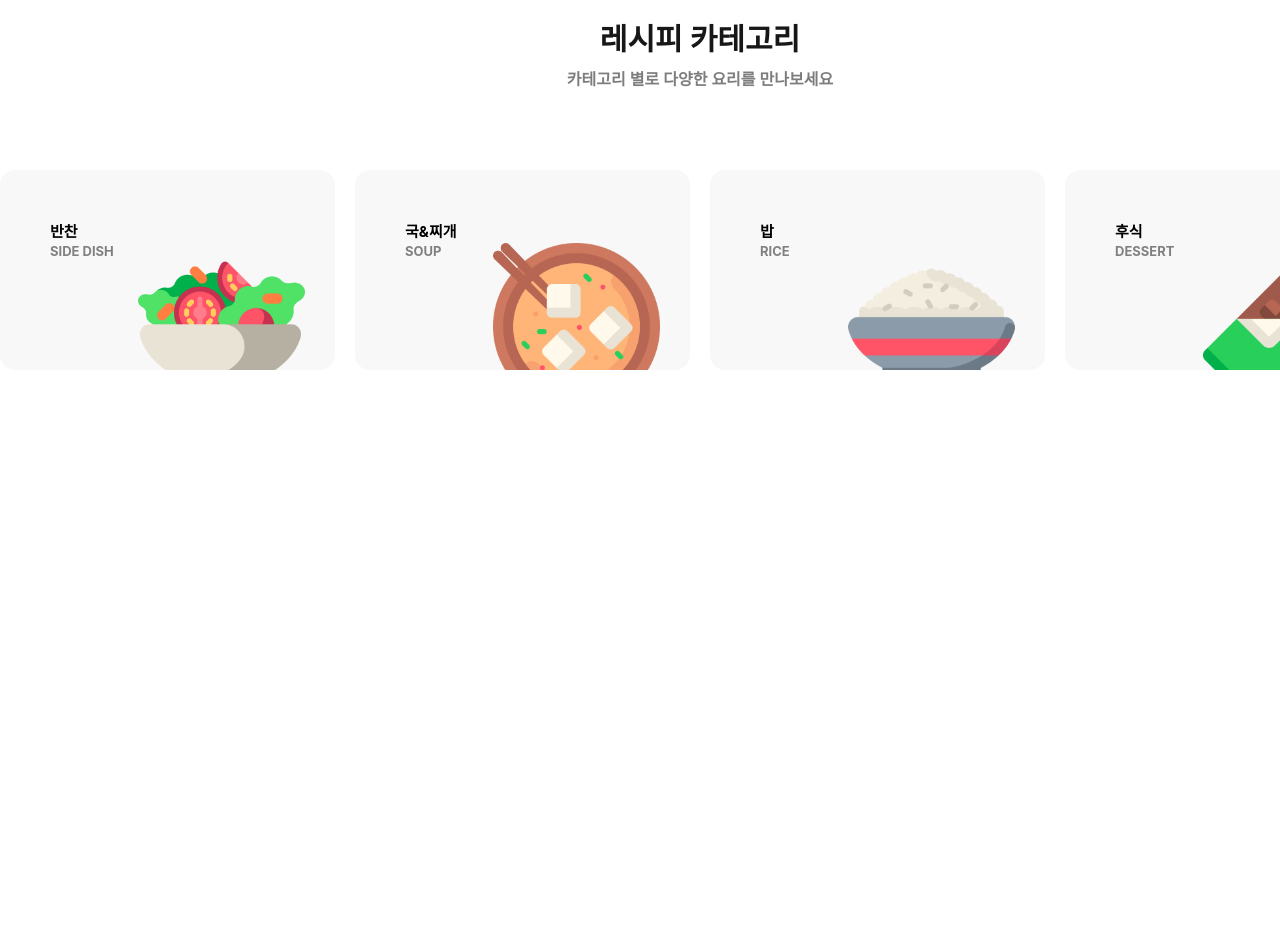
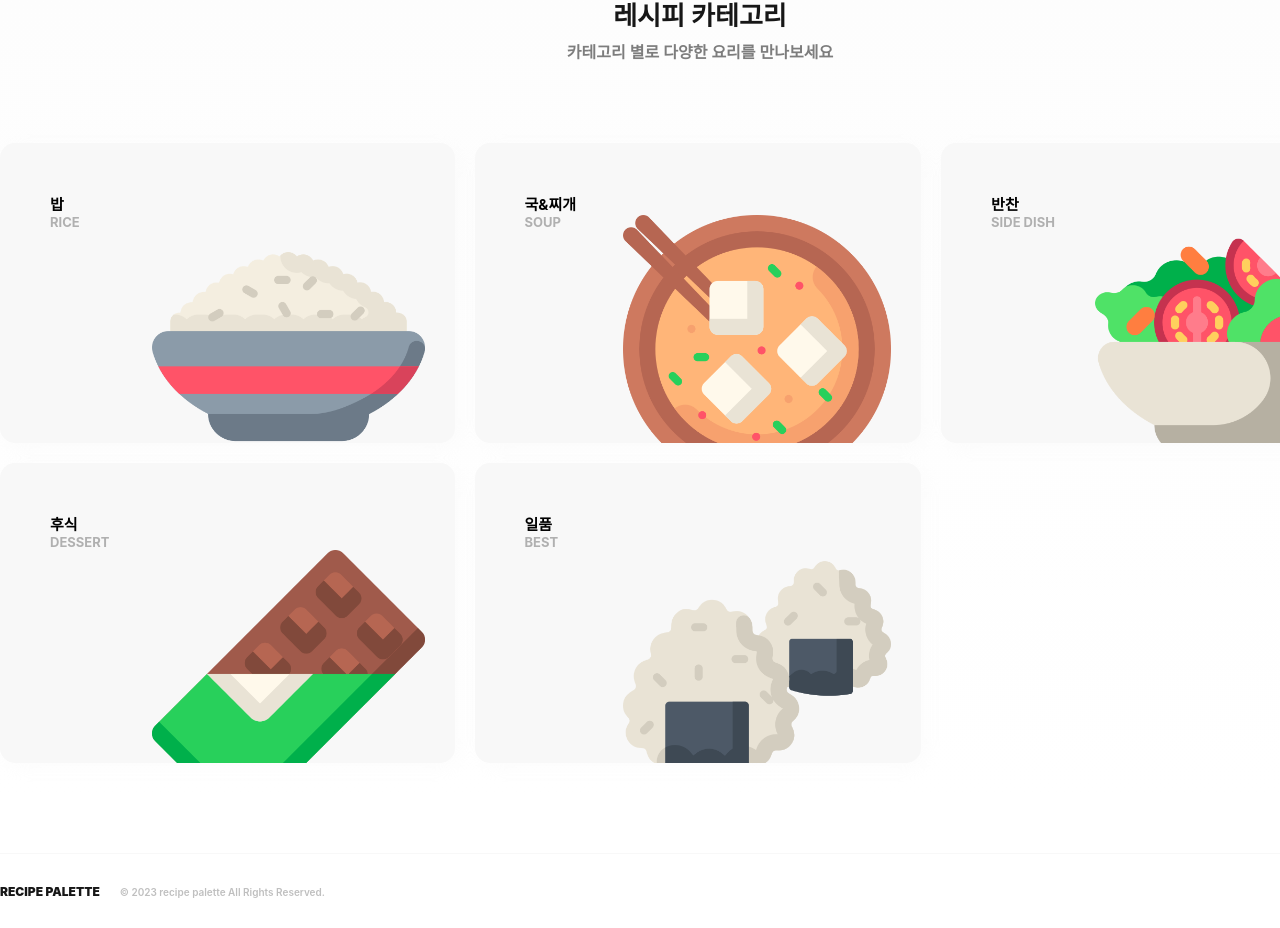
Before and after one commit to iepppop/recipe-palette, a Vue app: page / in a window 1280 px wide. Shown: the part 2115-3043 px from the top of the page. Before the commit the page ends 2585 px from the top, so only its background shows below. Built offline with nearby package versions, Linux system fonts and the light colour scheme; no server answers; a web font is replaced by a local one.

Commit message:
style: css 수정

```diff
--- a/src/components/CategoryMenu.vue
+++ b/src/components/CategoryMenu.vue
@@ -5,16 +5,31 @@
     <div class="category-wrap">
       <button
         v-for="cate in cateList"
-        @click="router.push({ path: '/list', query: { category: cate.name , page:1}})"
+        @click="router.push({ path: '/list', query: { category: cate.name, page: 1 } })"
         :key="cate.name"
-        :class="[cate.name === '국' ? 'soup' : cate.name === '후식' ? 'dessert' : cate.name === '밥' ? 'rice' : '']"
+        :class="[
+          cate.name === '국'
+            ? 'soup'
+            : cate.name === '후식'
+            ? 'dessert'
+            : cate.name === '밥'
+            ? 'rice'
+            : cate.name === '일품'
+            ? 'best'
+            : ''
+        ]"
       >
         <div class="image">
           <img :src="cate.imgUrl" :alt="cate.name" />
         </div>
         <div class="cate-name">
-          <span> {{ cate.name  === '국' ? '국&찌개' : `${cate.name}` }}</span>
+         <div class="name">
+            <span> {{ cate.name === '국' ? '국&찌개' : `${cate.name}` }}</span>
           <span> {{ cate.gname }}</span>
+         </div>
+         <div class="arrow">
+
+         </div>
         </div>
       </button>
     </div>
@@ -26,30 +41,32 @@ import bab from '@/assets/images/1.png'
 import gook from '@/assets/images/2.png'
 import dessert from '@/assets/images/3.png'
 import banchan from '@/assets/images/4.png'
+import best from '@/assets/images/5.png'
 import { useRoute, useRouter } from 'vue-router'
 
-const route = useRoute();
-const router = useRouter();
+const route = useRoute()
+const router = useRouter()
 
 const cateList = ref([
+  { name: '밥', imgUrl: bab, gname: 'rice' },
+  { name: '국', imgUrl: gook, gname: 'soup' },
   { name: '반찬', imgUrl: banchan, gname: 'side dish' },
-  { name: '국', imgUrl: gook, gname: 'soup' },
-  { name: '밥', imgUrl: bab, gname: 'rice' },
-  { name: '후식', imgUrl: dessert, gname: 'dessert' }
+  { name: '후식', imgUrl: dessert, gname: 'dessert' },
+  { name: '일품', imgUrl: best, gname: 'best' },
 ])
 </script>
 <style lang="scss">
 .category-menu {
   width: 1400px;
-  margin: 0 auto;
+  margin: 150px auto 50px auto;
   display: flex;
   justify-content: center;
   flex-direction: column;
   align-items: center;
-  padding: 0 0 100px 0;
+  padding: 0 0 40px 0;
 
   h1 {
-    font-size: 30px;
+    font-size: 26px;
     font-weight: 700;
     text-align: center;
   }
@@ -65,12 +82,15 @@ const cateList = ref([
   .category-wrap {
     width: 100%;
     display: grid;
-    grid-template-columns: repeat(4, 1fr);
+    grid-template-areas:
+        'a a b b c c'
+        'd d e e f f';
+
     gap: 20px;
 
     button {
       width: 100%;
-      height: 200px;
+      height: 300px;
       position: relative;
       display: flex;
       justify-content: space-between;
@@ -79,24 +99,65 @@ const cateList = ref([
       overflow: hidden;
       padding: 50px;
       cursor: pointer;
-      transition: 0.1s ease-in;
+      transition: overflow 0.2s ease-in;
+      box-shadow: 5px 5px 20px rgb(238, 238, 238, 0.2);
+
+      &:first-child{
+            grid-area: a;
+      }
+
+      &:nth-child(2){
+            grid-area: b;
+      }
+
+      &:nth-child(3){
+            grid-area: c;
+      }
+
+      &:nth-child(4){
+            grid-area: d;
+
+            .image{
+                bottom:-60px;
+            }
+      }
+
+      &:nth-child(5){
+            grid-area: e;
+      }
 
       &:hover {
-        overflow: visible;
-        transform: scale(1.05);
+        // overflow: visible;
         background: #e7f7e7;
         transition: overflow 4s;
 
         &.soup {
           background: #fef0db;
+
+          .image{
+                bottom:-20px;
+            }
         }
 
         &.dessert {
           background: #ffe6fa;
+
+          .image{
+                bottom:-20px;
+            }
+        }
+
+        &.rice {
+          background: #eeeeee;
+        }
+
+        &.best {
+          background: #ffeaea;
         }
 
         .image {
-          animation: rotate 1s infinite linear;animation-delay: 250ms;
+          animation: rotate 1s infinite linear;
+          animation-delay: 250ms;
           bottom: 0;
         }
       }
@@ -105,8 +166,14 @@ const cateList = ref([
         font-size: 15px;
         text-align: left;
         display: flex;
-        flex-direction: column;
+        width: 100%;
+        justify-content: space-between;
+        align-items: center;
         gap: 2px;
+
+        .arrow{
+            color:#b0b0b0;
+        }
 
         span {
           font-weight: 700;
@@ -114,13 +181,13 @@ const cateList = ref([
           &:last-child {
             text-transform: uppercase;
             font-size: 13px;
-            color: gray;
+            color:#b0b0b0;
           }
         }
       }
 
       .image {
-        width: 50%;
+        width: 60%;
         margin: 0 auto;
         position: absolute;
         right: 30px;
--- /dev/null
+++ b/src/components/Footer.vue
@@ -0,0 +1,77 @@
+<template>
+  <div class="footer">
+    <div class="footer-wrap">
+      <div class="logo-wrap">
+        <div class="logo">
+          recipe palette
+        </div>
+        <span>© 2023 recipe palette All Rights Reserved.</span>
+      </div>
+      <div class="address">
+        <ul>
+            <li></li>
+        </ul>
+      </div>
+    </div>
+  </div>
+</template>
+<style lang="scss">
+.footer {
+  width: 100%;
+  border-top:1px solid #f8f8f8;
+
+  .footer-wrap {
+    width: 1400px;
+    margin: 30px auto 29px auto;
+    display: grid;
+    grid-template-columns: 1fr 1fr;
+
+    .address{
+        display: flex;
+        justify-content: flex-end;
+
+        ul{
+            display: flex;
+            gap:15px;
+            align-items: center;
+
+            span{
+                width:1px;
+                height:8px;
+                background:#eee;
+            }
+
+            li{
+              font-size:10px;
+              font-weight: 700;
+            }
+        }
+    }
+
+    .logo-wrap {
+      display: flex;
+      gap: 20px;
+      align-items: center;
+
+      span {
+        font-size: 10px;
+        color: gray;
+        font-weight: 600;
+        opacity: 0.5;
+      }
+      .logo {
+        text-transform: uppercase;
+        font-size: 12px;
+        font-weight: 900;
+        display: flex;
+        align-items: center;
+        cursor: pointer;
+
+        img {
+          width: 13px;
+        }
+      }
+    }
+  }
+}
+</style>
--- a/src/components/ListItem.vue
+++ b/src/components/ListItem.vue
@@ -2,6 +2,10 @@
     <div class="list-item">
         <div class="srh-view" v-show="$route.query.search && props.totalCount">
             <span>'{{ $route.query.search }}' 검색 결과  </span>
+            <span>총 {{  props?.totalCount  }}개  </span>
+        </div>
+        <div class="srh-view" v-show="$route.query.category && props.totalCount">
+            <span>'{{ $route.query.category === 국 ? '국&찌개' : `${$route.query.category}` }}' 카테고리 결과  </span>
             <span>총 {{  props?.totalCount  }}개  </span>
         </div>
         <div class="content" v-if="!props.data">
@@ -15,7 +19,7 @@
                 </div>
                 <div class="explain">
                     <div class="text">
-                    <div class="tag" :class="item.RCP_PAT2 === '반찬' ? 'side-dish' : item.RCP_PAT2 === '후식' ? 'dessert':  item.RCP_PAT2 === '일품' ? 'special' : '' ">{{ item.RCP_PAT2 }}</div>
+                    <div class="tag" :class="item.RCP_PAT2 === '반찬' ? 'side-dish' : item.RCP_PAT2 === '후식' ? 'dessert':  item.RCP_PAT2 === '일품' ? 'special' : item.RCP_PAT2 === '밥' ? 'rice' : '' ">{{ item.RCP_PAT2 }}</div>
                     <h2>{{ item.RCP_NM }}</h2>
                     <p>{{ item.RCP_NA_TIP }}</p>
                 </div>
@@ -241,13 +245,18 @@ const movePage = (data) => {
                     }
 
                     .dessert{
-                        color:#d893b8;
+                        color:#d576c2;
                         background:#ffe6fa;
                     }
 
                     .special{
                         background:#ffeaea;
                         color:#ff3338;
+                    }
+
+                    .rice{
+                        background:#eeeeee;
+                        color:#7a7874;
                     }
 
                     h2{
--- a/src/components/RecentPost.vue
+++ b/src/components/RecentPost.vue
@@ -1,7 +1,7 @@
 <template>
     <div class="recent-posts">
         <div class="title">
-            <div class="all-view" @click="router.push('/list')">
+            <div class="all-view" @click="router.push('/list?page=1')">
                 <button><span>전체보기</span><svg width="13" fill="#737373" xmlns="http://www.w3.org/2000/svg" class="ionicon" viewBox="0 0 512 512"><path fill="none" stroke="currentColor" stroke-linecap="round" stroke-linejoin="round" stroke-width="48" d="M184 112l144 144-144 144"/></svg></button>
             </div>
         <h1>최근 등록된 레시피</h1>
--- a/src/components/SubBanner.vue
+++ b/src/components/SubBanner.vue
@@ -12,10 +12,10 @@
 <style lang="scss">
 .sub-banner{
     max-width: 1400px;
-    margin:60px auto 200px auto;
+    margin:110px auto 30px auto;
     background-image:url('@/assets/images/minibanner.png');
     background-color:#eef2cf;
-    height: 150px;
+    height: 130px;
     border-radius: 15px;
     display: flex;
     justify-content:space-between;
@@ -32,12 +32,12 @@
         span{
             color:#1e1e1e;
         &:first-child{
-            font-size:16px;
+            font-size:14px;
             font-weight: 600;
         }
 
         &:last-child{
-            font-size:28px;
+            font-size:24px;
             font-weight: 700;
         }
     }
--- a/src/views/HomeView.vue
+++ b/src/views/HomeView.vue
@@ -18,7 +18,6 @@ import CategoryMenu from '@/components/CategoryMenu.vue'
 .contain {
   background-image: url('@/assets/images/bg.png'), linear-gradient(to bottom, #f8f8f8, transparent);
   width: 100%;
-  height: 140vh;
   background-size: contain;
   background-repeat: no-repeat;
   background-position: top center;
--- a/src/views/ListView.vue
+++ b/src/views/ListView.vue
@@ -161,6 +161,11 @@ const nextPage = (page) => {
     query: { search: route.query.search , page: currentPage.value}
   })
   getSearchData(currentPage.value)
+  }else if(route.query.category){
+    router.push({
+    query: { category: route.query.category , page: currentPage.value}
+  })
+  getCategoryData(currentPage.value)
   }else{
     router.push({
     query: { page: currentPage.value }
@@ -188,9 +193,14 @@ const changePage = (page) => {
   currentPage.value = page
   if(route.query.search){
     router.push({
-    query: { search: route.query.search , page: currentPage.value}
+    query: { search: route.query.search , page}
   })
   getSearchData(currentPage.value)
+  }else if(route.query.category){
+    router.push({
+    query: { category: route.query.category , page}
+  })
+  getCategoryData(currentPage.value)
   }else{
     router.push({
     query: { page }
```
Also changed, not shown: src/assets/images/5.png (added).
